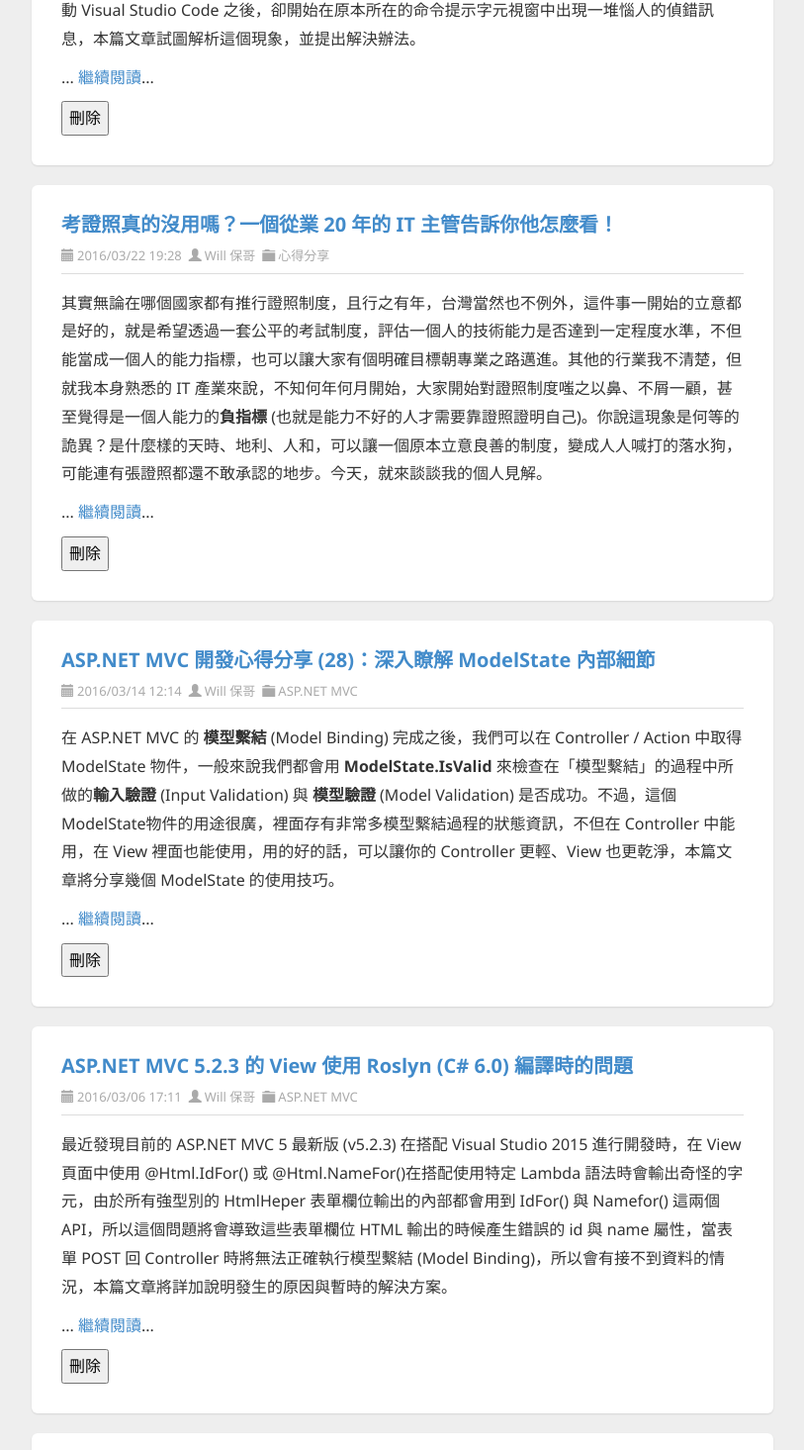
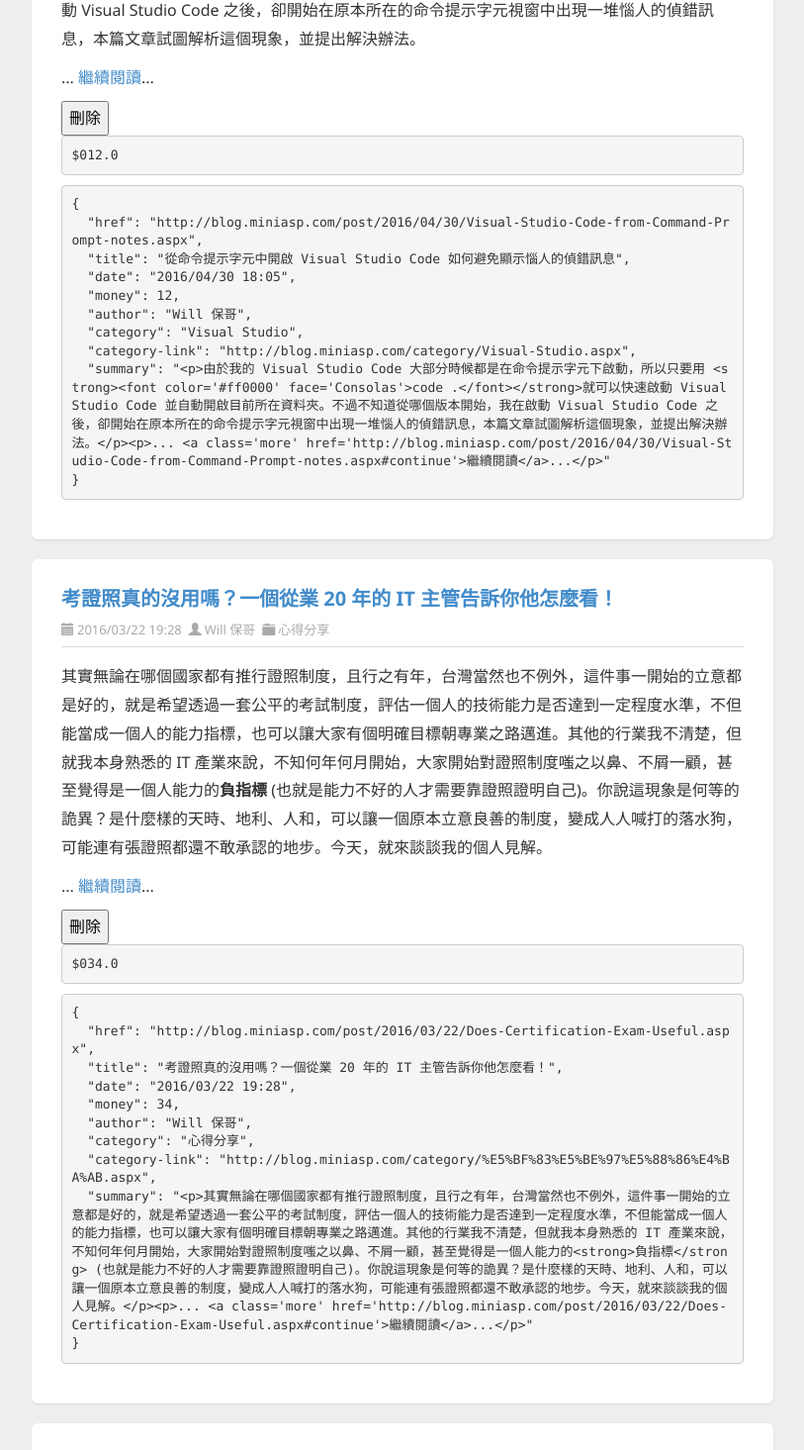
Before and after one commit to leochen1/angular2_160930, an Angular app: page / in a window 1280 px wide. Shown: the part 439-1904 px from the top of the page at 99% size, without its empty margins (38-851 px from the left). Built offline with nearby package versions, Linux system fonts and the light colour scheme.

Commit message:
14 練習使用 Angular 2 的 Pipes 元件寫法

```diff
--- a/src/app/app.component.ts
+++ b/src/app/app.component.ts
@@ -23,6 +23,7 @@
       "href": "http://blog.miniasp.com/post/2016/04/30/Visual-Studio-Code-from-Command-Prompt-notes.aspx",
       "title": "從命令提示字元中開啟 Visual Studio Code 如何避免顯示惱人的偵錯訊息",
       "date": "2016/04/30 18:05",
+      "money": 12,
       "author": "Will 保哥",
       "category": "Visual Studio",
       "category-link": "http://blog.miniasp.com/category/Visual-Studio.aspx",
@@ -32,6 +33,7 @@
       "href": "http://blog.miniasp.com/post/2016/03/22/Does-Certification-Exam-Useful.aspx",
       "title": "考證照真的沒用嗎？一個從業 20 年的 IT 主管告訴你他怎麼看！",
       "date": "2016/03/22 19:28",
+      "money": 34,
       "author": "Will 保哥",
       "category": "心得分享",
       "category-link": "http://blog.miniasp.com/category/%E5%BF%83%E5%BE%97%E5%88%86%E4%BA%AB.aspx",
@@ -41,6 +43,7 @@
       "href": "http://blog.miniasp.com/post/2016/03/14/ASPNET-MVC-Developer-Note-Part-28-Understanding-ModelState.aspx",
       "title": "ASP.NET MVC 開發心得分享 (28)：深入瞭解 ModelState 內部細節",
       "date": "2016/03/14 12:14",
+      "money": 56,
       "author": "Will 保哥",
       "category": "ASP.NET MVC",
       "category-link": "http://blog.miniasp.com/category/ASPNET-MVC.aspx",
@@ -50,6 +53,7 @@
       "href": "http://blog.miniasp.com/post/2016/03/06/ASPNET-MVC-5-View-Roslyn-problem-workaround.aspx",
       "title": "ASP.NET MVC 5.2.3 的 View 使用 Roslyn (C# 6.0) 編譯時的問題",
       "date": "2016/03/06 17:11",
+      "money": 78,
       "author": "Will 保哥",
       "category": "ASP.NET MVC",
       "category-link": "http://blog.miniasp.com/category/ASPNET-MVC.aspx",
@@ -59,6 +63,7 @@
       "href": "http://blog.miniasp.com/post/2016/02/19/Useful-tool-PackageManagement-OneGet.aspx",
       "title": "介紹好用工具：Win 10 內建的 PackageManagement 套件管理器 (OneGet)",
       "date": "2016/02/19 11:55",
+      "money": 90,
       "author": "Will 保哥",
       "category": "介紹好用工具",
       "category-link": "http://blog.miniasp.com/category/%E4%BB%8B%E7%B4%B9%E5%A5%BD%E7%94%A8%E5%B7%A5%E5%85%B7.aspx",
@@ -68,6 +73,7 @@
       "href": "http://blog.miniasp.com/post/2016/02/02/JavaScript-novice-advice-and-learning-resources.aspx",
       "title": "我要成為前端工程師！給 JavaScript 新手的建議與學習資源整理",
       "date": "2016/02/02 17:48",
+      "money": 123,
       "author": "Will 保哥",
       "category": "前端工程研究",
       "category-link": "http://blog.miniasp.com/category/%E5%89%8D%E7%AB%AF%E5%B7%A5%E7%A8%8B%E7%A0%94%E7%A9%B6.aspx",
--- a/src/app/article/article.component.html
+++ b/src/app/article/article.component.html
@@ -12,4 +12,6 @@
   <section class="post-body text" [innerHTML]="item.summary">
   </section>
   <button (click)="doDelete(item)">刪除</button>
+  <pre>{{item.money | currency: 'USD': true: '3.1-3'}}</pre>  <!--3.1-3,小數點左邊填3個位數,右邊最少1最多位-->
+  <pre>{{item | json}}</pre>
 </article>
```
